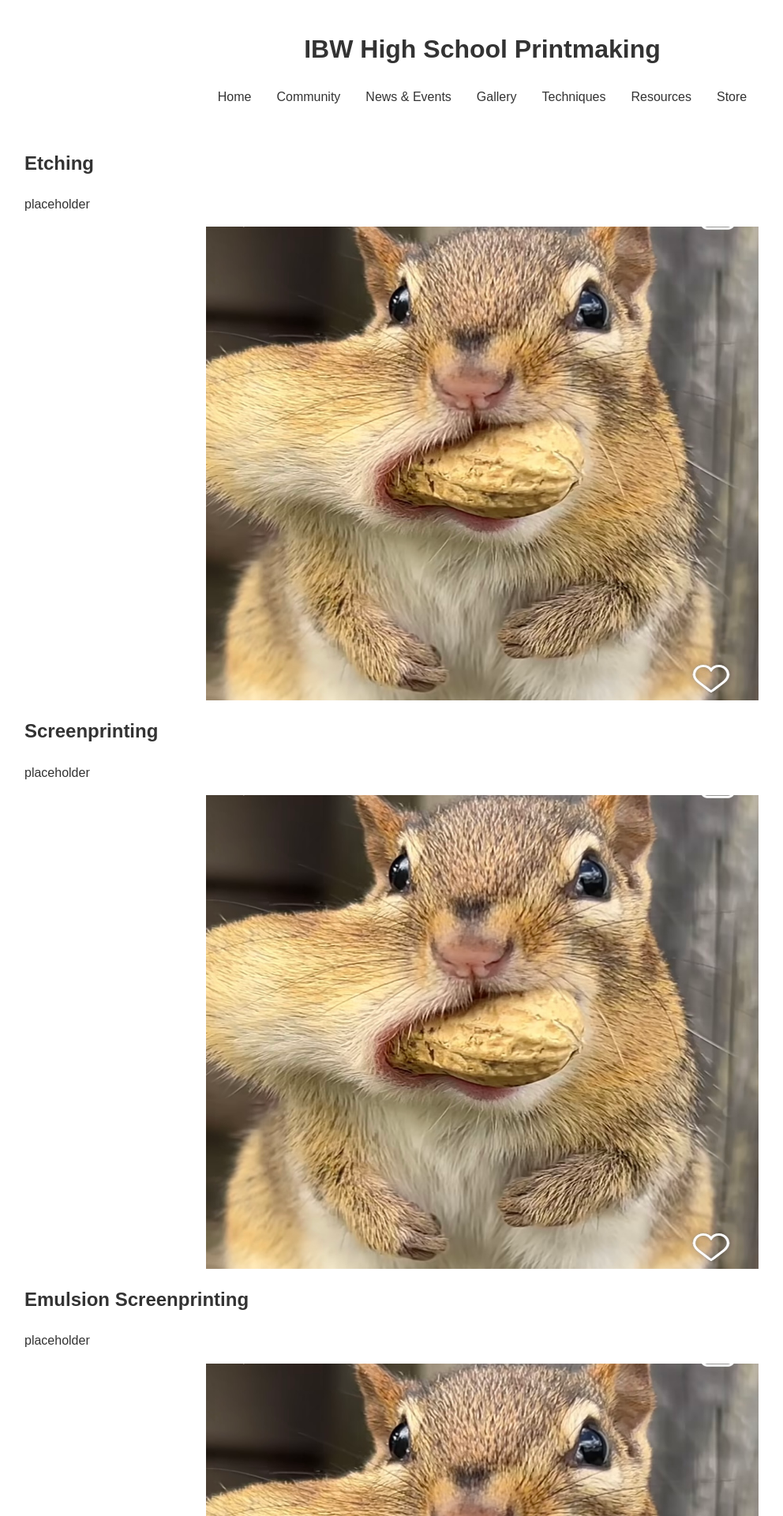
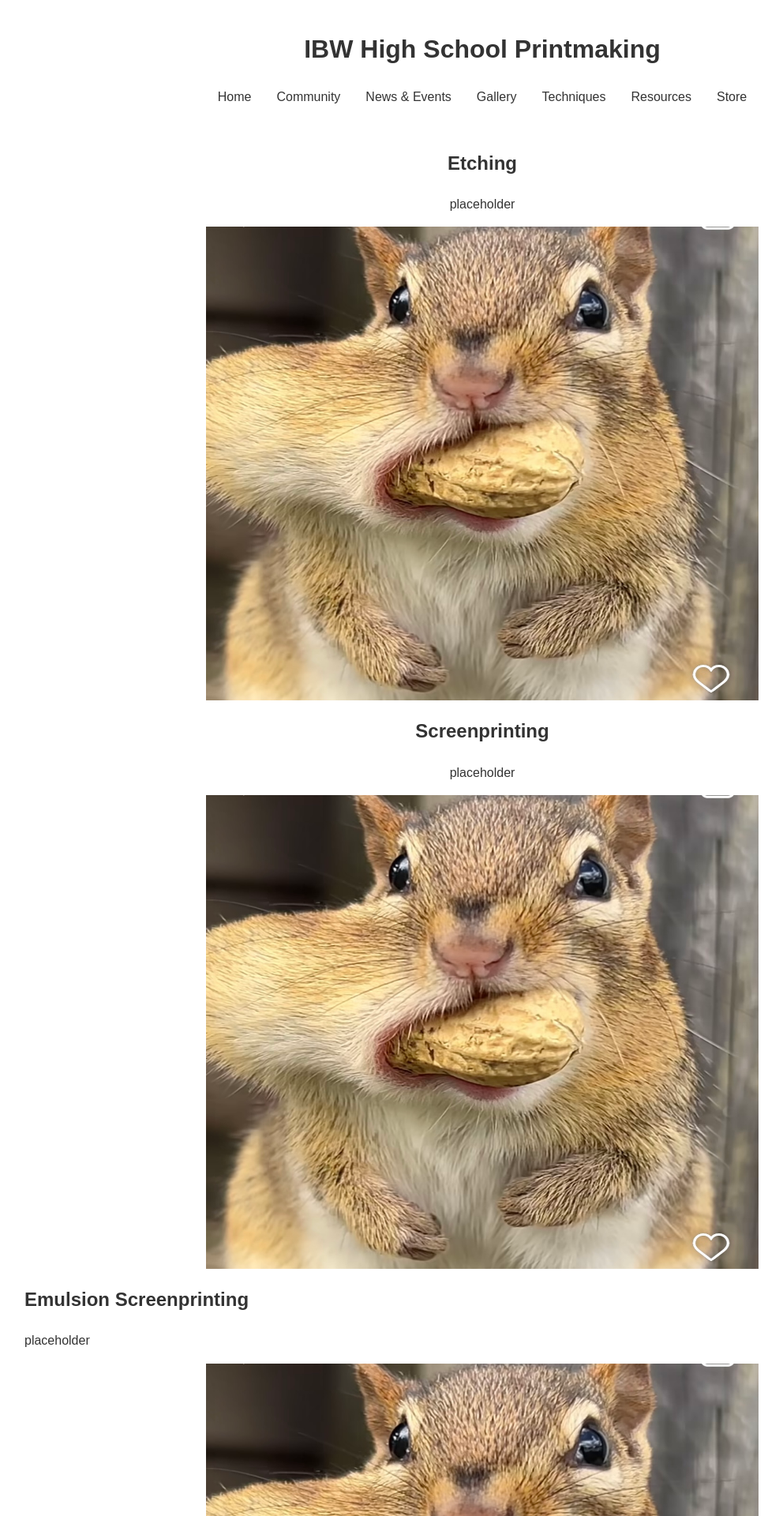
Before and after one commit to IBWPrintmaking/IBWPrintmaking.github.io, a Jekyll site: the page built from techniques.html, in a window 1280 px wide. Shown: the top 1920 px of the page at 79% size, without its empty margins (29-1021 px from the left). Built offline with Jekyll 4.4.1, drawn with Linux system fonts in a browser that asks for light colours.

Commit message:
fvkfvfvfgbvfgb

```diff
--- a/assets/css/styles.css
+++ b/assets/css/styles.css
@@ -199,3 +199,7 @@ nav ul li a {
     margin-right: auto;
     width: 50%;
   }
+
+  .bodytext {
+    text-align: center;
+  }
--- a/techniques.html
+++ b/techniques.html
@@ -7,12 +7,16 @@ title: Techniques
         <link rel="slyle" href="styles.css">
     </head>
     <body>
-        <h2>Etching</h2>
-        <p>placeholder</p>
+        <div class="bodytext">
+            <h2>Etching</h2>
+            <p>placeholder</p>
+        </div>
         <img src="assets/designs/IMG_5797.JPG" alt="alternatetext" style="width:700px;height:600px;" class="center">
 
-        <h2>Screenprinting</h2>
-        <p>placeholder</p>
+        <div class="bodytext">
+            <h2>Screenprinting</h2>
+            <p>placeholder</p>
+        </div>
         <img src="assets/designs/IMG_5797.JPG" alt="alternatetext" style="width:700px;height:600px;" class="center">
 
         <h2>Emulsion Screenprinting</h2>
```
